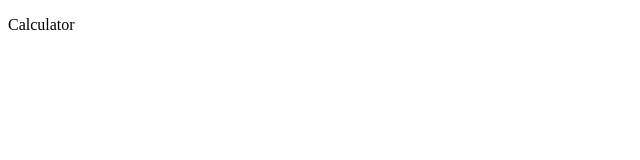
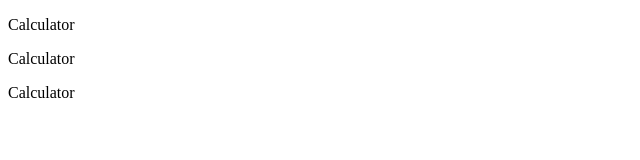
Before and after one commit to deyanmalinov/Calculator, a plain HTML site: page index.html in a window 1280 px wide. Shown: the whole page, without its empty margins (0-640 px from the left). Drawn offline with Linux system fonts and the light colour scheme.

Commit message:
testing testing

```diff
--- a/index.html
+++ b/index.html
@@ -6,5 +6,7 @@
 </head>
 <body>
         <p>Calculator</p>
+        <p>Calculator</p>
+        <p>Calculator</p>
 </body>
 </html>
```
